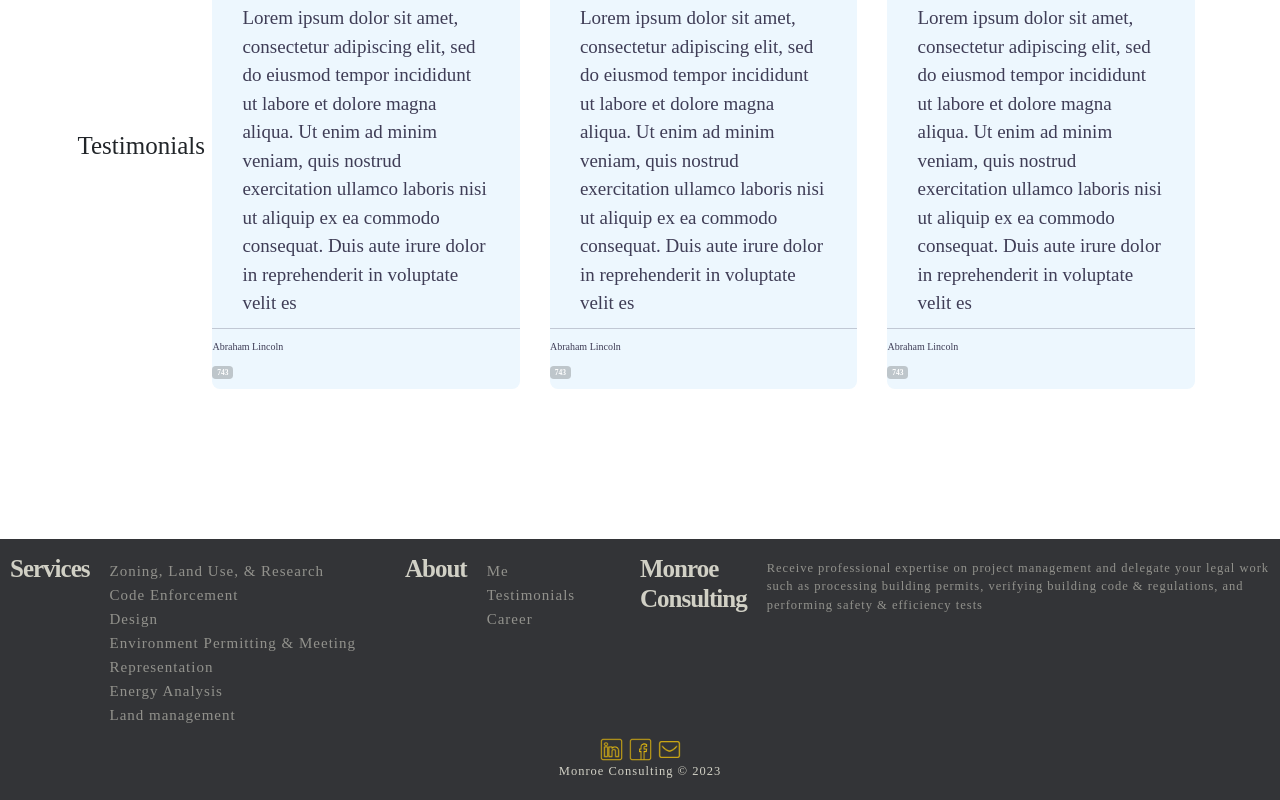
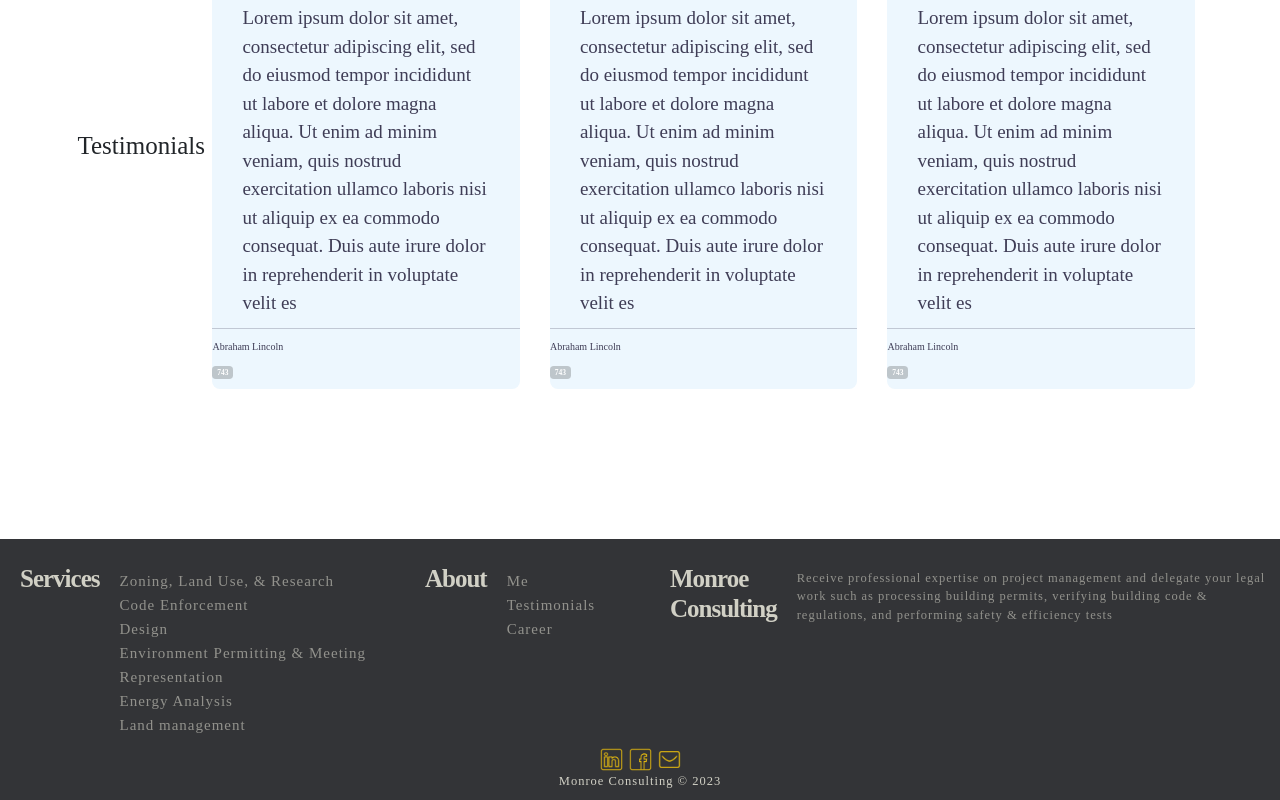
Before and after one commit to Caleb-Rogers/bmonroe-consulting, a Next.js app: page / in a window 1280 px wide. Shown: the part 2850-3650 px from the top of the page. Built offline with nearby package versions, Linux system fonts and the light colour scheme.

Commit message:
Footer Spacing

```diff
--- a/src/components/Footer/Footer.css
+++ b/src/components/Footer/Footer.css
@@ -24,7 +24,7 @@
 .foot-col {
   display: flex;
   flex-direction: row;
-  margin: 1.5rem 0.5rem 0 1rem;
+  margin: 2.5rem 0.5rem 0 2rem;
 }
 
 .foot-col.first-col {
```
